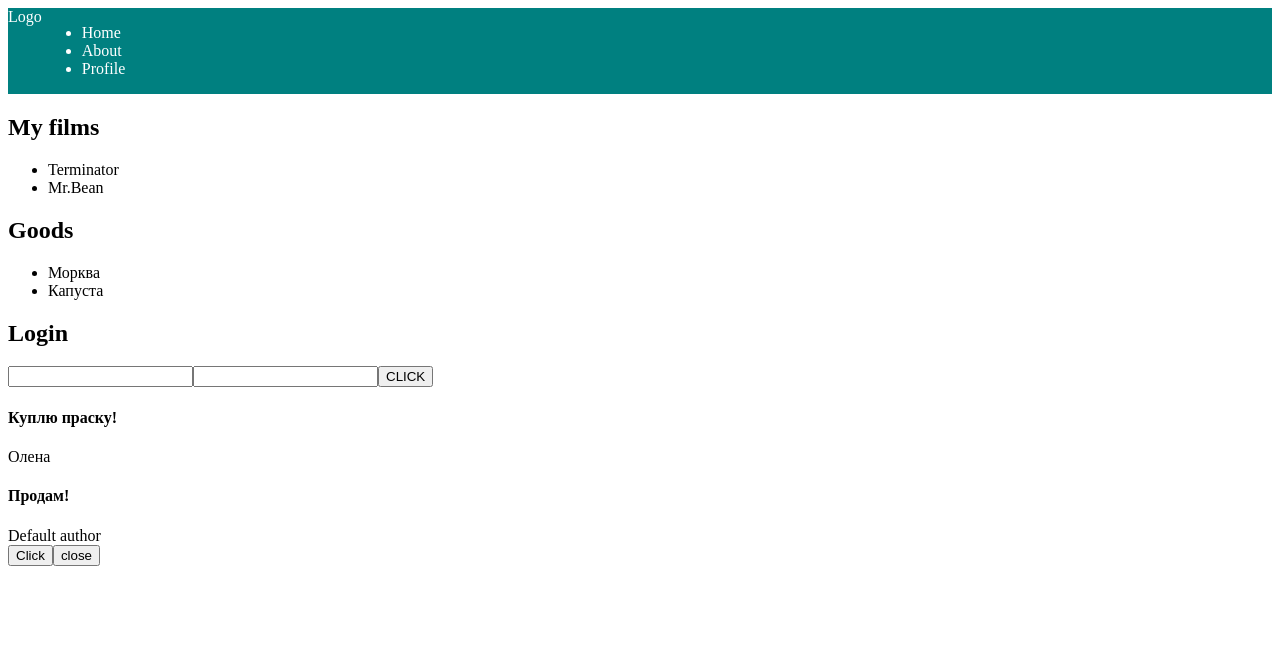
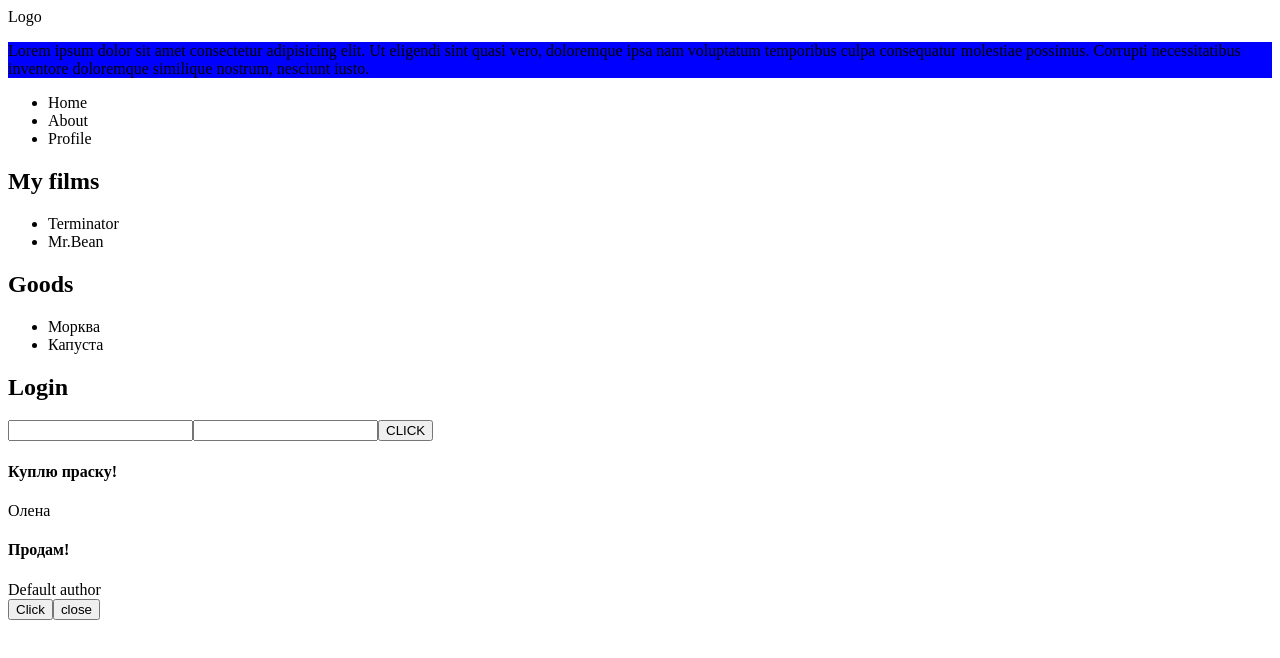
Before and after one commit to Krystyna1307/test-React-Node.js, a React (Vite) app: page / in a window 1280 px wide. Shown: the top 658 px of the page. Built offline with nearby package versions, Linux system fonts and the light colour scheme.

Commit message:
css module

```diff
--- a/src/components/App.jsx
+++ b/src/components/App.jsx
@@ -5,6 +5,7 @@ import List from "./List/List";
 import Message from "./Message/Message";
 import Modal from "./Modal/Modal";
 import Section from "./Section/Section";
+import "../index.css";
 
 const App = () => {
   const isOnline = false;
--- a/src/components/Header/Header.jsx
+++ b/src/components/Header/Header.jsx
@@ -1,9 +1,15 @@
+import s from "./Header.module.css";
+
 const Header = () => {
   return (
-    <header
-      style={{ display: "flex", backgroundColor: "teal", color: "white" }}
-    >
+    <header>
       <div>Logo</div>
+      <p className={s.title}>
+        Lorem ipsum dolor sit amet consectetur adipisicing elit. Ut eligendi
+        sint quasi vero, doloremque ipsa nam voluptatum temporibus culpa
+        consequatur molestiae possimus. Corrupti necessitatibus inventore
+        doloremque similique nostrum, nesciunt iusto.
+      </p>
       <nav>
         <ul>
           <li>Home</li>
--- /dev/null
+++ b/src/components/Header/Header.module.css
@@ -0,0 +1,3 @@
+.title {
+  background-color: blue;
+}
--- /dev/null
+++ b/src/index.css
@@ -0,0 +1,12 @@
+.header {
+  display: flex;
+  justify-content: space-between;
+  background-color: teal;
+  color: white;
+}
+
+.nav {
+  display: flex;
+  list-style: none;
+  gap: 10px;
+}
```
